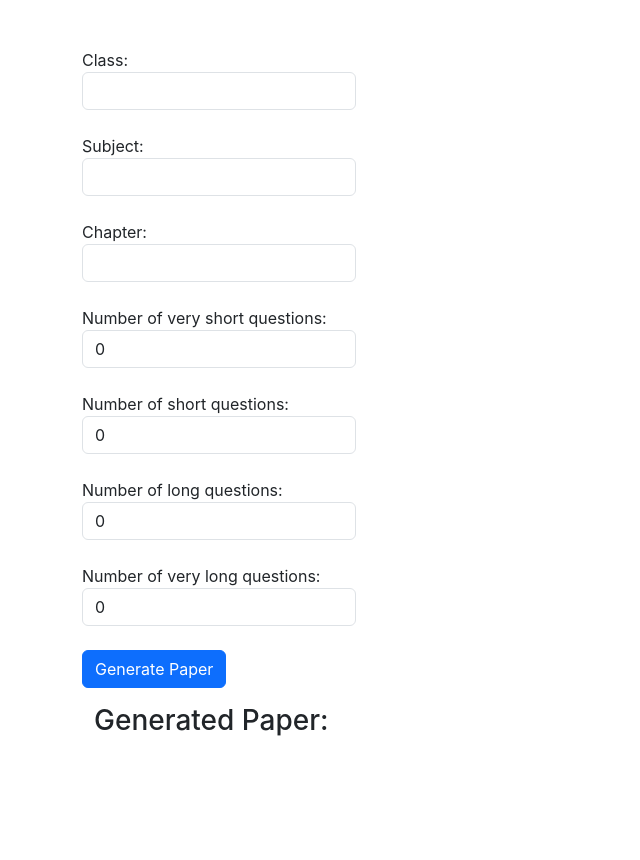
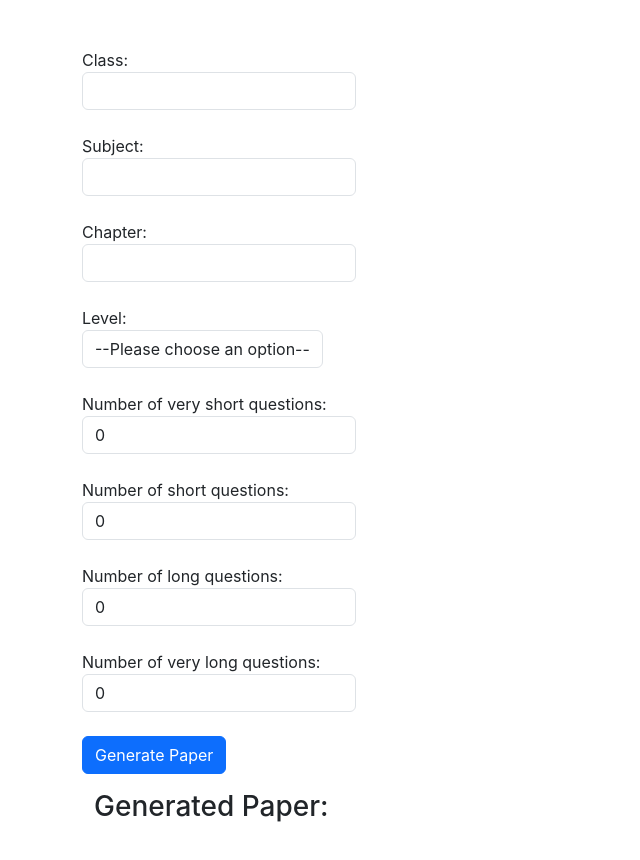
Before and after one commit to a-singh09/sturec-chat-gpt, a React (Create React App) app in the folder client/: page / in a window 1280 px wide. Shown: the top 860 px of the page, without its empty margins (0-640 px from the left). Before the commit the page ends 800 px from the top, so only its background shows below. Built offline with nearby package versions, Linux system fonts and the light colour scheme.

Commit message:
modified:   client/src/App.js 	modified:   server/index.js

```diff
--- a/client/src/App.js
+++ b/client/src/App.js
@@ -1,4 +1,4 @@
-import { useState, useEffect} from 'react';
+import { useState } from 'react';
 
 function App() {
   const [subject, setSubject] = useState('');
@@ -8,13 +8,14 @@ function App() {
   const [veryShortQuestions, setVeryShortQuestions] = useState(0);
   const [veryLongQuestions, setVeryLongQuestions] = useState(0);
   const [std, setStd] = useState('');
+  const [level, setLevel] = useState('');
   const [response, setResponse] = useState('');
   const [loading, setLoading] = useState(false);
 
   const handleSubmit = async (e) => {
     e.preventDefault();
     setLoading(true)
-    const message = `create ${veryShortQuestions} tough very short problems, ${shortQuestions} tough short problems, ${longQuestions} tough long problems and ${veryLongQuestions} very long complex problems of 5 mark for ${chapter} of ${subject} for class ${std} by making headings of very short, short questions, long and very long questions respectively as per cbse syllabus`;
+    const message = `create total of ${veryShortQuestions} ${level} level very short problems, ${shortQuestions} ${level} level short problems, ${longQuestions} ${level} level long problems and ${veryLongQuestions} ${level}level very long problems of 5 mark from ${chapter} chapters of ${subject} for class ${std} by making headings of very short, short questions, long and very long questions respectively as well as answer of that questioons as per cbse syllabus. Don't write topics.`;
     const res = await fetch('http://localhost:5500/', {
       method: 'POST',
       headers: {
@@ -64,6 +65,24 @@ function App() {
                 value={chapter}
                 onChange={(e) => setChapter(e.target.value)}
               />
+            </label>
+          </div>
+
+          <div className='mb-3'>
+            <label className="form-label">
+              Level:
+              <select className="form-control"
+                type="text"
+                value={level}
+                onChange={(e) => setLevel(e.target.value)}>
+
+                <option value="">--Please choose an option--</option>
+                <option value="easy">Easy</option>
+                <option value="medium">Medium</option>
+                <option value="tough">Tough</option>
+                <option value="complex">Complex</option>
+
+              </select>
             </label>
           </div>
 
@@ -121,7 +140,7 @@ function App() {
         <div className='container'>
           <h3 className="my-3">Generated Paper:</h3>
           {loading && <p>Loading...</p>}
-            {!loading && response && <pre className="text-justify" style={{'whiteSpace' : 'pre-wrap'}}>
+          {!loading && response && <pre className="text-justify" style={{ 'whiteSpace': 'pre-wrap' }}>
             {response}
           </pre>}
 
```
Also changed, not shown: 1 other file (tests, documents, lock files or other folders). Lines whose indentation alone changed are shown as unchanged.
